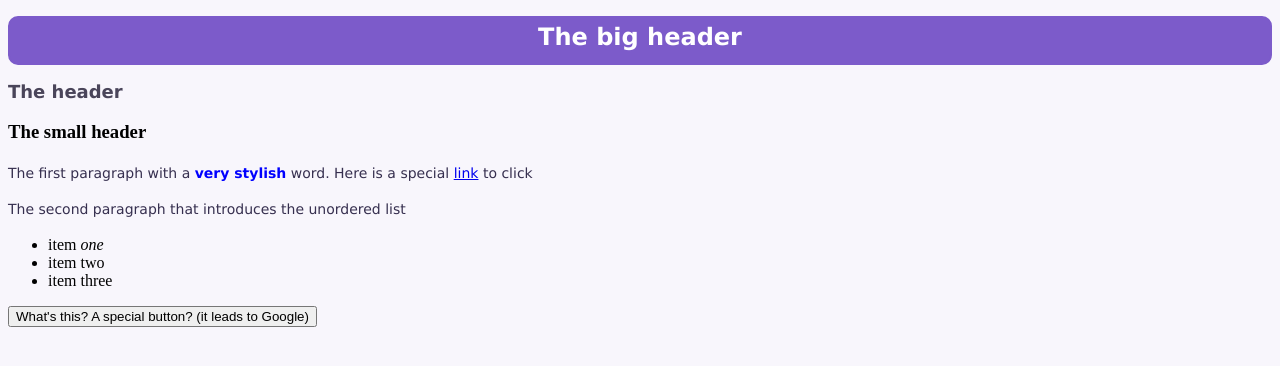
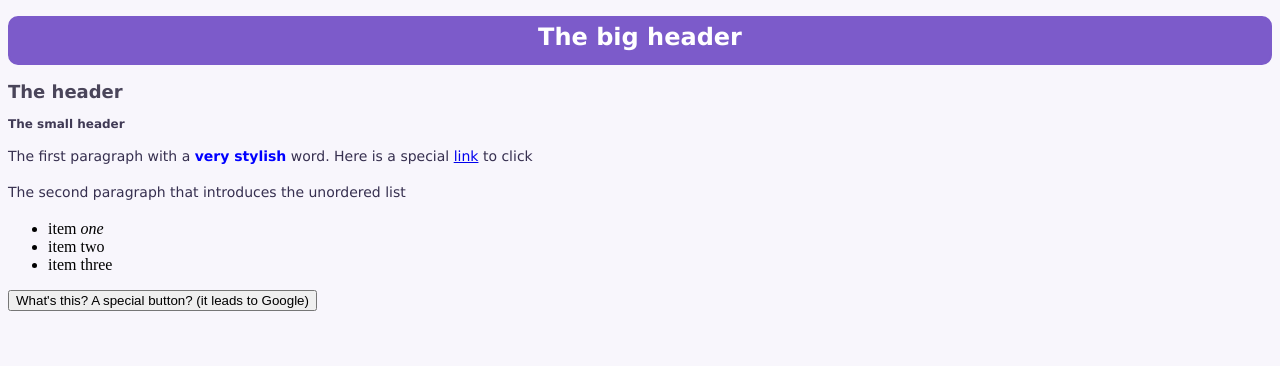
Before and after one commit to eaggwoall/egg-site, a PHP site: page / in a window 1280 px wide. Shown: the top 366 px of the page. Run offline with PHP 8.4, Linux system fonts and the light colour scheme.

Commit message:
Update styles.css

```diff
--- a/styles.css
+++ b/styles.css
@@ -21,9 +21,22 @@ h2 {
 	text-align: left;
 }
 
+h3 {
+	font-family: verdana;
+	font-size: 12px;
+	color: #403A55; /* Closer between h1 and p, to transition */
+	text-align: left;
+}
+
 p {
 	font-family: verdana;
 	font-size: 14px;
 	color: #362F4F; /* High-contrast dark purple-black */
 	line-height: 1.6;
 }
+
+.purple-glow {
+	color: #7C5BCA; /* Main purple color */
+	text-shadow: 0 0 8px #D1C6E1, 0 0 15px #D1C6E1; /* Soft purple glow */
+	transition: 0.3s; /* Makes it smooth if you hover */
+}
```
